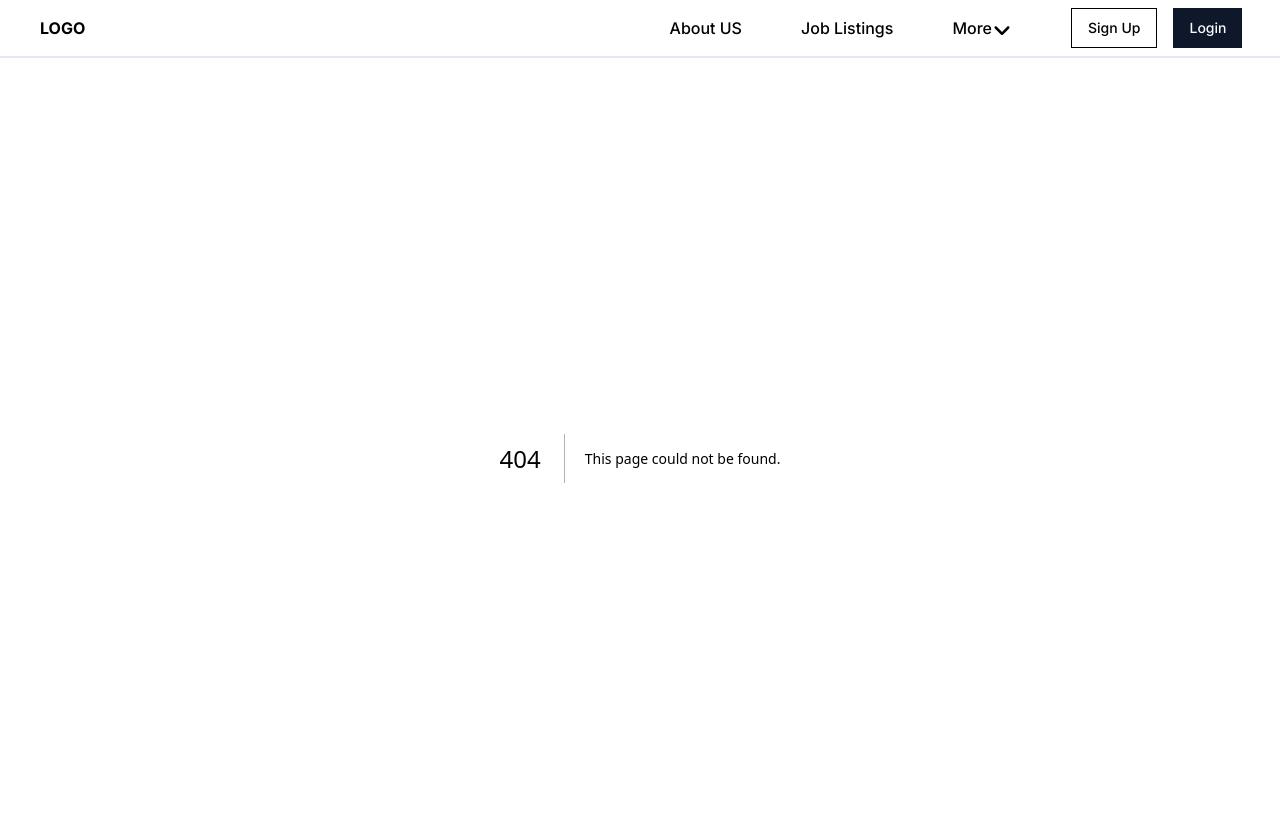
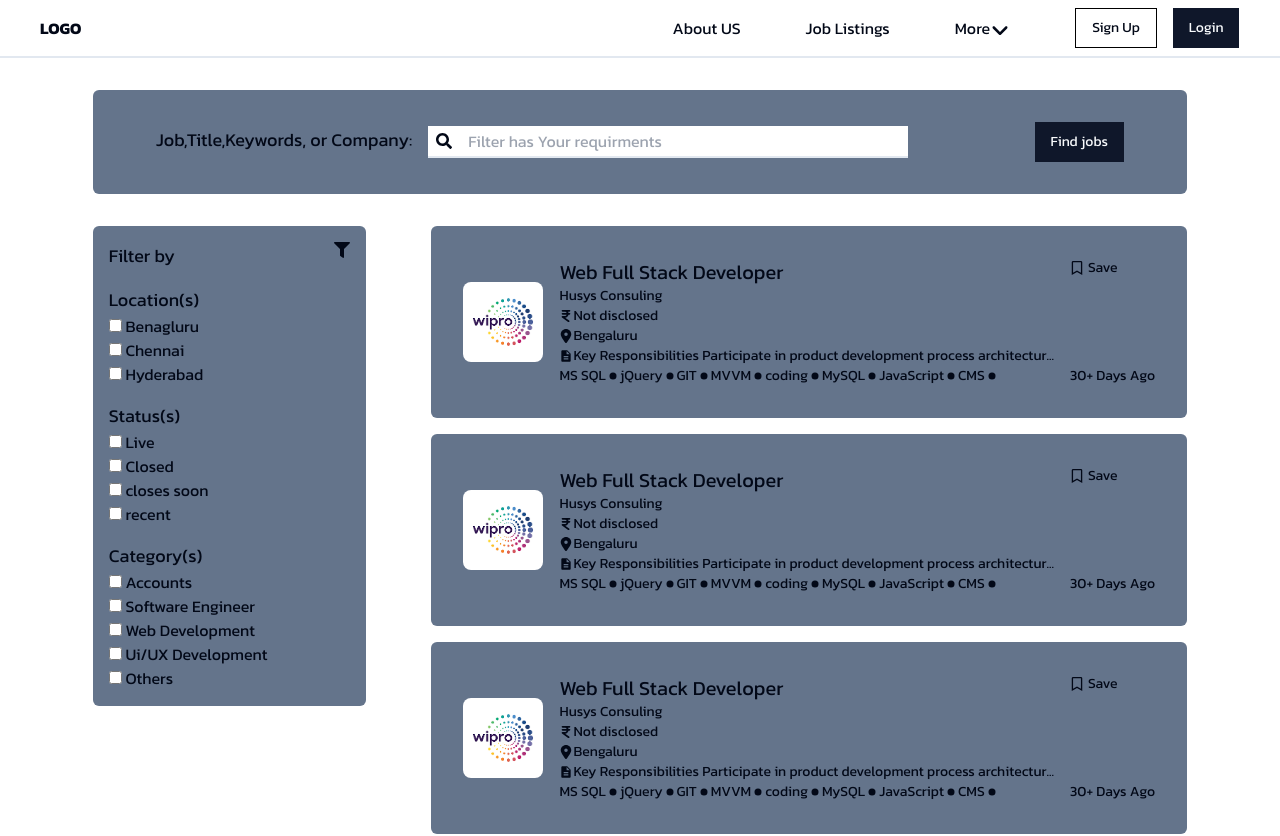
Before and after one commit to Babithkp/Placement-cell-NextJS, a Next.js app: page /jobListings in a window 1280 px wide. Before the commit this address had no page. Shown: the top 836 px of the page. Built offline with nearby package versions, Linux system fonts and the light colour scheme.

Commit message:
job listings page is added

```diff
--- a/package.json
+++ b/package.json
@@ -9,6 +9,7 @@
     "lint": "next lint"
   },
   "dependencies": {
+    "@next/font": "^14.1.0",
     "@radix-ui/react-slot": "^1.0.2",
     "@splidejs/react-splide": "^0.7.12",
     "class-variance-authority": "^0.7.0",
--- /dev/null
+++ b/src/app/jobListings/page.tsx
@@ -0,0 +1,22 @@
+import Filters from "@/components/jobListing/Filters";
+import Results from "@/components/jobListing/Results";
+import SearchSection from "@/components/jobListing/SearchSection";
+
+
+
+
+
+
+export default function page() {
+  return (
+    <div className="flex w-full flex-col justify-center p-8 items-center">
+      <SearchSection />
+      <div className="flex w-[90%] justify-between mt-8">
+        <Filters />
+        <div>
+        <Results/>
+        </div>
+      </div>
+    </div>
+  );
+}
--- a/src/app/layout.tsx
+++ b/src/app/layout.tsx
@@ -1,10 +1,10 @@
 import type { Metadata } from "next";
-import { Inter } from "next/font/google";
+import { Kanit } from "next/font/google";
 import "./globals.css";
 import Navbar from "@/components/Navbar";
 import Footer from "@/components/Footer";
 
-const inter = Inter({ subsets: ["latin"] });
+const kanit = Kanit({ subsets: ["latin"], weight: ["100","200","300","400","600", "700"] });
 
 export const metadata: Metadata = {
   title: "Placement cell App",
@@ -18,10 +18,10 @@ export default function RootLayout({
 }>) {
   return (
     <html lang="en">
-      <body className={inter.className}>
+      <body className={kanit.className}>
         <Navbar />
         {children}
-        <Footer/>
+        <Footer />
       </body>
     </html>
   );
--- a/src/components/Footer.tsx
+++ b/src/components/Footer.tsx
@@ -2,12 +2,13 @@ import React from "react";
 import { FaTwitter } from "react-icons/fa";
 import { AiFillFacebook } from "react-icons/ai";
 import { FaLinkedin } from "react-icons/fa";
+import Link from "next/link";
 export default function Footer() {
   return (
     <div>
       <div className="my-8 grid grid-cols-[2rem,1fr,2rem]">
         <div className="col-start-2 flex justify-between border-b-2 p-4">
-          <span className="text-2xl font-medium">LOGO</span>
+          <Link href="/" className="text-2xl font-medium">LOGO</Link>
           <ul className="flex gap-8">
             <li>Contact US</li>
             <li>FAQ&apos;s</li>
--- a/src/components/Navbar.tsx
+++ b/src/components/Navbar.tsx
@@ -1,17 +1,18 @@
 import { FaAngleDown } from "react-icons/fa6";
 import { Button } from "./ui/button";
+import Link from "next/link";
 
 export default function Navbar() {
   return (
     <nav className="flex w-[100%] justify-between  border-b-2 p-2 items-center">
-      <span className="ml-8 font-bold">LOGO</span>
+      <Link href="/" className="ml-8 font-bold">LOGO</Link>
 
       <ul className="flex w-[50%] justify-around font-medium items-center">
         <li>
-          <a href="#">About US</a>
+          <Link href="/">About US</Link>
         </li>
         <li>
-          <a href="#">Job Listings</a>
+          <Link href="/jobListings">Job Listings</Link>
         </li>
         <li className=" flex ">
           <span>More</span>
--- a/src/components/home/AvailableJobs.tsx
+++ b/src/components/home/AvailableJobs.tsx
@@ -25,15 +25,14 @@ const availableJobList = [
 export default function AvailableJobs() {
   return (
     <section className="mt-8 w-[70%] font-medium">
-      <h2 className="text-center text-3xl font-medium">Available Jobs</h2>
+      <h2 className="text-center text-3xl">Available Jobs</h2>
       <p className="text-center ">
         Explore the latest job postings and find your next opportunity.
       </p>
       <div className="p-4">
         {availableJobList.map((job, i) => (
-          <>
-            <div className="mb-4 flex border-2 p-6 text-sm">
-              <div className="flex flex-col gap-2 " key={i}>
+          <div className="mb-4 flex border-2 p-6 text-sm" key={i}>
+            <div className="flex flex-col gap-2 ">
               <h3 className="text-2xl ">{job.title} </h3>
               <p>
                 Join our team and make a different in the field of {job.type}
@@ -58,7 +57,6 @@ export default function AvailableJobs() {
               <Button className="cursor-default">{job.department}</Button>
             </div>
           </div>
-          </>
         ))}
       </div>
       <div className="flex w-full justify-center">
--- a/src/components/home/PlacedStudent.tsx
+++ b/src/components/home/PlacedStudent.tsx
@@ -53,7 +53,7 @@ const students = [
 export default function PlacedStudent() {
   return (
     <section className="mt-32 flex h-full w-[90%] flex-col items-center bg-white p-6 ">
-      <h2 className="text-3xl font-bold mb-4">Our Top Placed Student</h2>
+      <h2 className="text-3xl font-medium mb-4">Our Top Placed Student</h2>
       <Swiper
         loop={true}
         spaceBetween={20}
--- /dev/null
+++ b/src/components/jobListing/Filters.tsx
@@ -0,0 +1,66 @@
+import React from 'react'
+import { FaFilter } from "react-icons/fa";
+
+export default function Filters() {
+  return (
+    <section className="w-[25%] h-full  rounded-md bg-slate-500 p-4 flex flex-col gap-4 ">
+          <div className="flex w-full justify-between ">
+            <h4 className="text-lg">Filter by</h4>
+            <span>
+              <FaFilter />
+            </span>
+          </div>
+          <div>
+            <h5 className="text-lg">Location(s)</h5>
+            <ul >
+              <li>
+                <input type="checkbox" /> <label >Benagluru</label>
+              </li>
+              <li>
+                <input type="checkbox" /> <label>Chennai</label>
+              </li>
+              <li>
+                <input type="checkbox" /> <label>Hyderabad</label>
+              </li>
+            </ul>
+          </div>
+          <div>
+            <h5 className="text-lg">Status(s)</h5>
+            <ul>
+              <li>
+                <input type="checkbox" /> <label>Live</label>
+              </li>
+              <li>
+                <input type="checkbox" /> <label>Closed</label>
+              </li>
+              <li>
+                <input type="checkbox" /> <label>closes soon</label>
+              </li>
+              <li>
+                <input type="checkbox" /> <label>recent</label>
+              </li>
+            </ul>
+          </div>
+          <div>
+            <h5 className="text-lg">Category(s)</h5>
+            <ul>
+              <li>
+                <input type="checkbox" /> <label>Accounts</label>
+              </li>
+              <li>
+                <input type="checkbox" /> <label>Software Engineer</label>
+              </li>
+              <li>
+                <input type="checkbox" /> <label>Web Development</label>
+              </li>
+              <li>
+                <input type="checkbox" /> <label>Ui/UX Development</label>
+              </li>
+              <li>
+                <input type="checkbox" /> <label>Others</label>
+              </li>
+            </ul>
+          </div>
+        </section>
+  )
+}
--- /dev/null
+++ b/src/components/jobListing/Results.tsx
@@ -0,0 +1,131 @@
+import React from "react";
+import { FaIndianRupeeSign } from "react-icons/fa6";
+import { FaLocationDot } from "react-icons/fa6";
+import { MdDescription } from "react-icons/md";
+import { FaRegBookmark } from "react-icons/fa";
+import { GoDotFill } from "react-icons/go";
+import comapanyImg from "../../../public/Images/companies/client-2.png";
+import Image from "next/image";
+
+const skillList = [
+  "MS SQL",
+  "jQuery",
+  "GIT",
+  "MVVM",
+  "coding",
+  "MySQL",
+  "JavaScript",
+  "CMS",
+];
+
+const jobLists = [
+  {
+    title: "Web Full Stack Developer",
+    comapany: "Husys Consuling",
+    package: "Not disclosed",
+    location: "Bengaluru",
+    description:
+      "Key Responsibilities Participate in product development process architectur...",
+    addedOn: 30,
+  },
+  {
+    title: "Web Full Stack Developer",
+    comapany: "Husys Consuling",
+    package: "Not disclosed",
+    location: "Bengaluru",
+    description:
+      "Key Responsibilities Participate in product development process architectur...",
+    addedOn: 30,
+  },
+  {
+    title: "Web Full Stack Developer",
+    comapany: "Husys Consuling",
+    package: "Not disclosed",
+    location: "Bengaluru",
+    description:
+      "Key Responsibilities Participate in product development process architectur...",
+    addedOn: 30,
+  },
+  {
+    title: "Web Full Stack Developer",
+    comapany: "Husys Consuling",
+    package: "Not disclosed",
+    location: "Bengaluru",
+    description: "Key Responsibilities Participate in product development process architectur...",
+    addedOn: 30
+},
+{
+    title: "Web Full Stack Developer",
+    comapany: "Husys Consuling",
+    package: "Not disclosed",
+    location: "Bengaluru",
+    description: "Key Responsibilities Participate in product development process architectur...",
+    addedOn: 30
+},
+];
+
+export default function Results() {
+  return (
+    <>
+      {jobLists.map((job, i) => (
+        <section
+          key={i}
+          className="mb-4 flex rounded-md bg-slate-500 p-8 text-sm "
+        >
+          <span className=" flex items-center">
+            <Image
+              src={comapanyImg}
+              alt="image"
+              className="h-20 w-20 rounded-lg"
+            />
+          </span>
+
+          <div className="px-4">
+            <h4 className="text-xl">{job.title}</h4>
+            <p>{job.comapany}</p>
+            <div>
+              <p className="flex items-center">
+                <span>
+                  <FaIndianRupeeSign />
+                </span>
+                <span>{job.package}</span>
+              </p>
+              <p className="flex items-center">
+                <span>
+                  <FaLocationDot />
+                </span>
+                <span>{job.location}</span>
+              </p>
+            </div>
+
+            <p className="flex items-center">
+              <span>
+                <MdDescription />
+              </span>
+              <span>{job.description}</span>
+            </p>
+            <ul className="flex">
+              {skillList.map((skill, i) => (
+                <li key={i}>
+                  <p className="flex items-center">
+                    {skill}
+                    <GoDotFill />
+                  </p>
+                </li>
+              ))}
+            </ul>
+          </div>
+          <div className="flex flex-col justify-between">
+            <p className="flex items-center gap-1">
+              <span>
+                <FaRegBookmark />
+              </span>
+              <span>Save</span>
+            </p>
+            <p>{job.addedOn}+ Days Ago</p>
+          </div>
+        </section>
+      ))}
+    </>
+  );
+}
--- /dev/null
+++ b/src/components/jobListing/SearchSection.tsx
@@ -0,0 +1,27 @@
+import { Button } from "@/components/ui/button";
+import React from "react";
+import { FaSearch } from "react-icons/fa";
+
+export default function SearchSection() {
+  return (
+    <section className=" w-[90%] rounded-md bg-slate-500 py-8">
+      <div className="flex items-center justify-around">
+        <div className="flex">
+          <label htmlFor="search" className="mr-4 text-lg">
+            Job,Title,Keywords, or Company:
+          </label>
+          <span className="flex h-[2rem] w-[30rem] items-center border-b-2 bg-white ">
+            <FaSearch className="ml-2" />
+            <input
+              id="search"
+              type="text"
+              placeholder="Filter has Your requirments"
+              className="ml-4"
+            />
+          </span>
+        </div>
+        <Button>Find jobs</Button>
+      </div>
+    </section>
+  );
+}
```
Also changed, not shown: 1 other file (tests, documents, lock files or other folders). Lines whose indentation alone changed are shown as unchanged.
